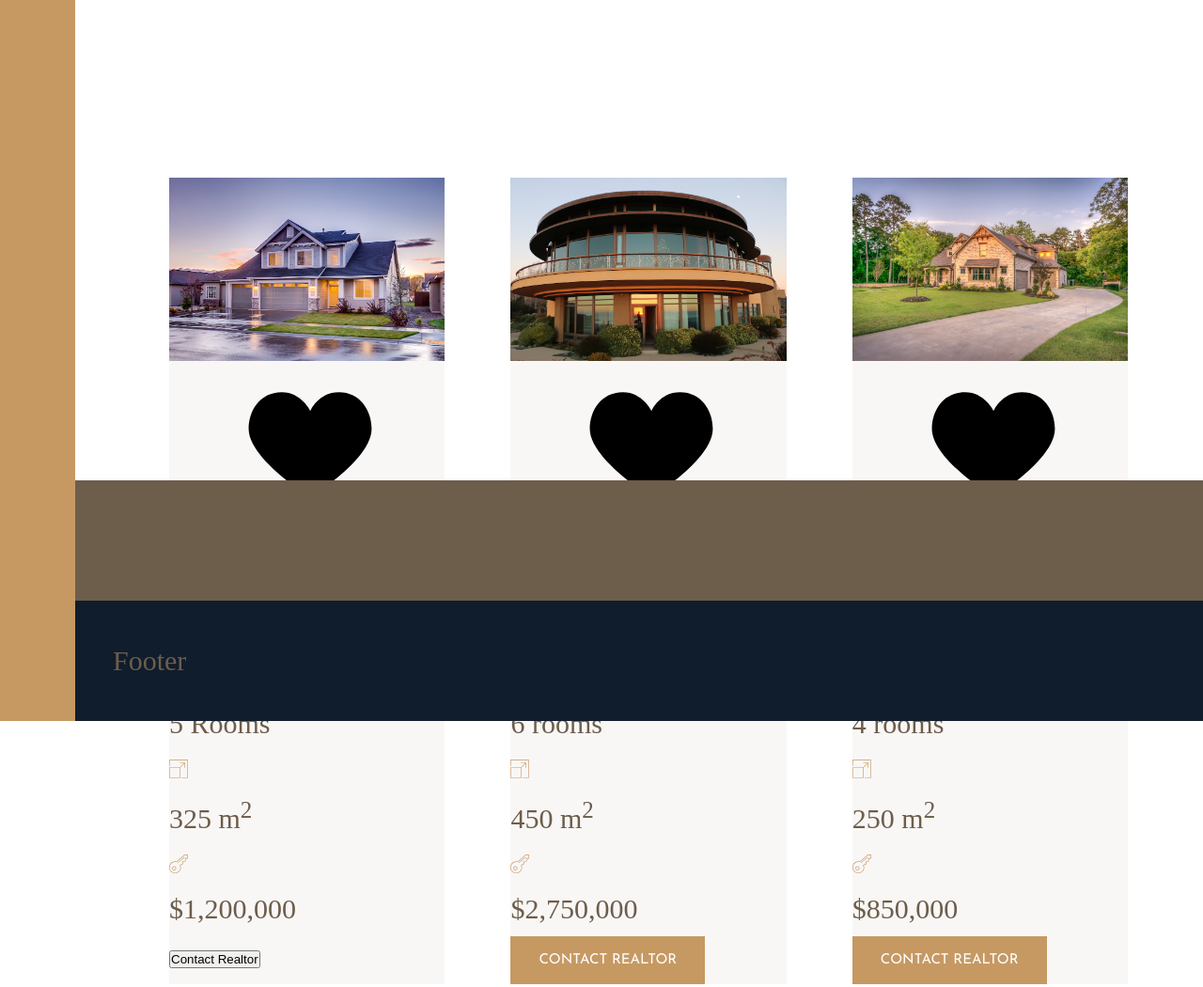
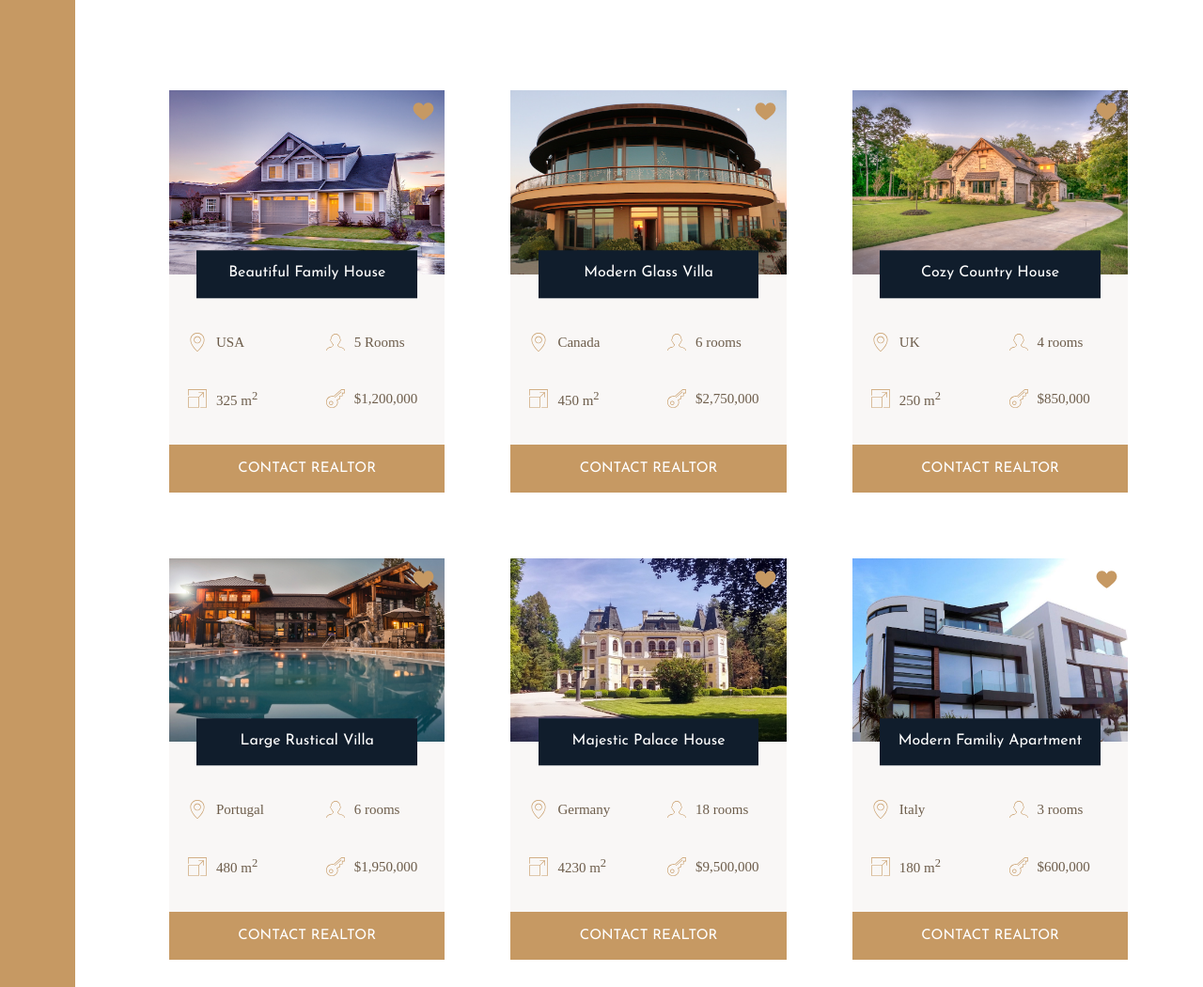
Before and after one commit to dsinkey/grid-nexter, a website: page index.html in a window 1280 px wide. Shown: the part 2028-3078 px from the top of the page at 94% size. Drawn offline with Linux system fonts and the light colour scheme.

Commit message:
Add styling for home card

```diff
--- a/index.html
+++ b/index.html
@@ -141,7 +141,7 @@
 					</svg>
 					<p>$1,200,000</p>
 				</div>
-				<button class="cta">Contact Realtor</button>
+				<button class="btn home__btn">Contact Realtor</button>
 			</div>
 			<div class="home">
 				<img src="img/house-2.jpeg" alt="House 2" class="home__img" />
--- a/sass/_base.scss
+++ b/sass/_base.scss
@@ -36,7 +36,7 @@ body {
 
 .container {
 	display: grid;
-	grid-template-rows: 80vh min-content auto 40vw repeat(3, min-content);
+	grid-template-rows: 80vh min-content 40vw repeat(3, min-content);
 	grid-template-columns:
 		[sidebar-start] 8rem [sidebar-end full-start] minmax(6rem, 1fr)
 		[center-start]repeat(
--- a/sass/_homes.scss
+++ b/sass/_homes.scss
@@ -9,23 +9,62 @@
 
 .home {
 	background-color: $color-grey-light-1;
+	display: grid;
+	grid-row-gap: 3.5rem;
+	grid-template-columns: repeat(2, 1fr);
 	&__img {
 		width: 100%;
+		grid-column: 1 / -1;
+		grid-row: 1 / 2;
+		z-index: 1;
 	}
 	&__like {
+		grid-row: 1 / 2;
+		grid-column: 2 / 3;
+		width: 2.5rem;
+		height: 2.5rem;
+		fill: $color-primary;
+		z-index: 2;
+		justify-self: end;
+		margin: 1rem;
 	}
 	&__name {
+		grid-column: 1 / -1;
+		grid-row: 1 / 2;
+		z-index: 2;
+		align-self: end;
+
+		font-family: $font-display;
+		font-size: 1.6rem;
+		text-align: center;
+		padding: 1.25rem;
+		background-color: $color-secondary;
+		color: #fff;
+		font-weight: 400;
+		width: 80%;
+		justify-self: center;
+		transform: translateY(50%);
+	}
+	&__location,
+	&__rooms {
+		margin-top: 2.5rem;
 	}
 	&__location,
 	&__rooms,
 	&__area,
 	&__price {
+		font-size: 1.5rem;
+		margin-left: 2rem;
+		display: flex;
+		align-items: center;
 		svg {
 			fill: $color-primary;
 			height: 2rem;
 			width: 2rem;
-		}
-		p {
+			margin-right: 1rem;
 		}
 	}
+	&__btn {
+		grid-column: 1 / -1;
+	}
 }
```
Also changed, not shown: css/style.css.
